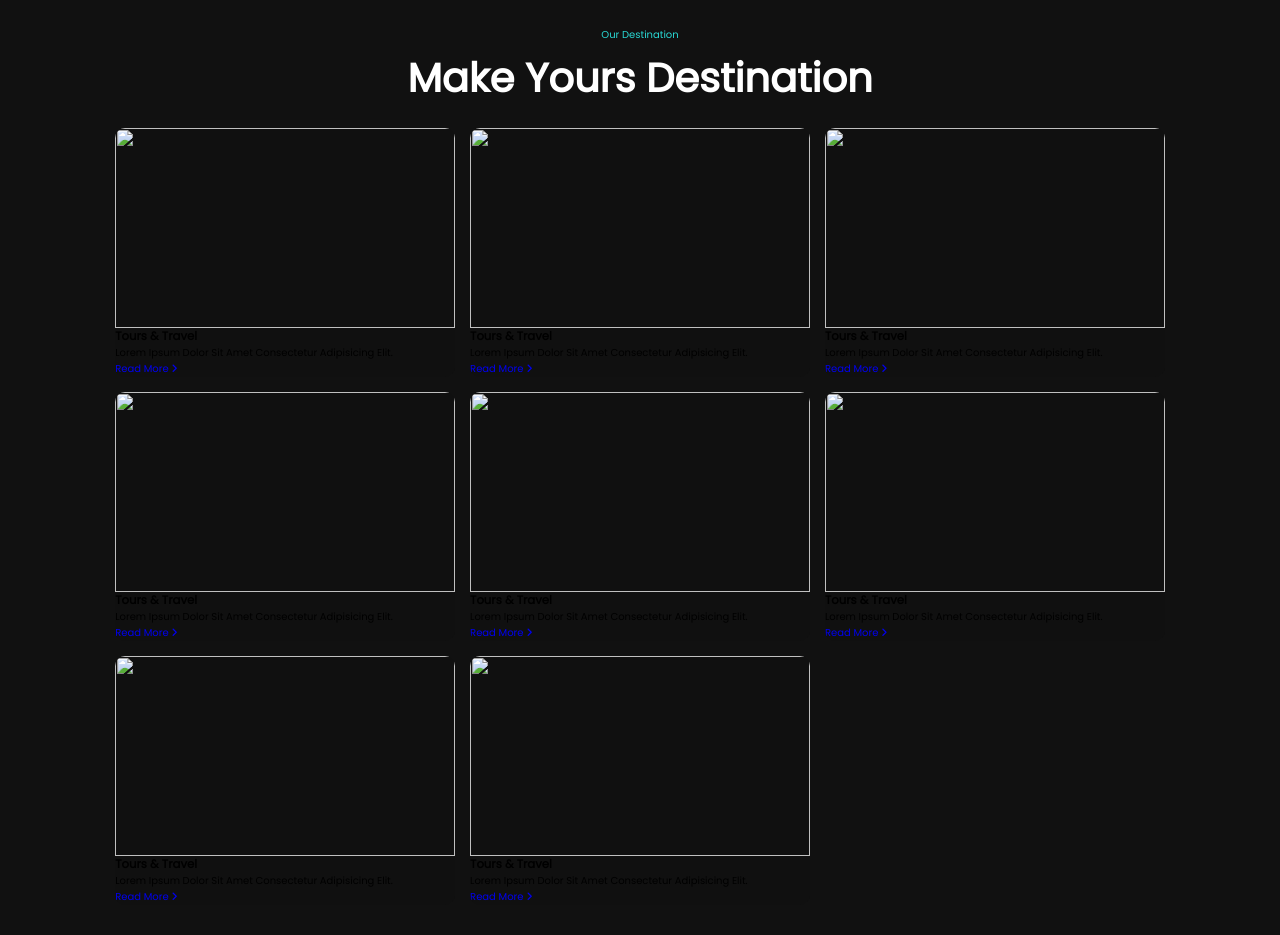
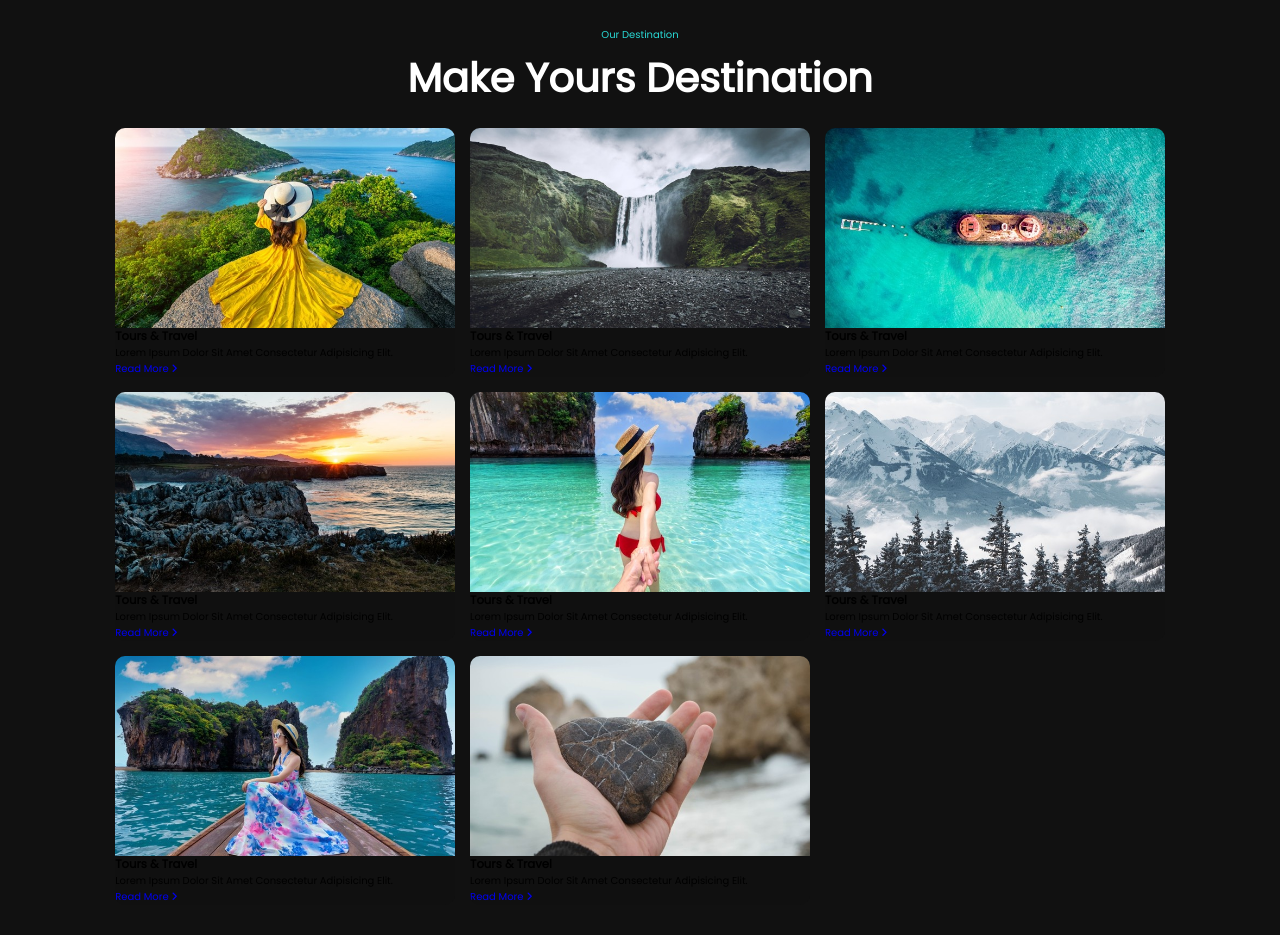
Before and after one commit to alaninib/git-practica-travel, a plain HTML site: page index.html in a window 1280 px wide. Shown: the part 1280-2215 px from the top of the page. Drawn offline with Linux system fonts and the light colour scheme; files whose address does not match are found by name.

Commit message:
index modificado

```diff
--- a/index.html
+++ b/index.html
@@ -69,9 +69,9 @@
     <div class="video-container">
       <video src="images/about-vid-1.mp4" class="video" autoplay loop></video>
       <div class="controls">
-        <span class="control-btn" data-src="images/about-vid-1.mp4"></span>
-        <span class="control-btn" data-src="images/about-vid-2.mp4"></span>
-        <span class="control-btn" data-src="images/about-vid-3.mp4"></span>
+        <span class="control-btn" data-src="./assets/videos/about-vid-1.mp4"></span>
+        <span class="control-btn" data-src="./assets/videos/about-vid-2.mp4"></span>
+        <span class="control-btn" data-src="./assets/videos/about-vid-3.mp4"></span>
       </div>
     </div>
 
@@ -97,7 +97,7 @@
     <div class="box-container">
       <div class="box">
         <div class="image">
-          <img src="images/des-1.jpg" />
+          <img src="./assets/images/des/des-1.jpg" />
         </div>
         <div class="content">
           <h3>tours & travel</h3>
@@ -107,7 +107,7 @@
       </div>
       <div class="box">
         <div class="image">
-          <img src="images/des-2.jpg" />
+          <img src="./assets/images/des/des-2.jpg" />
         </div>
         <div class="content">
           <h3>tours & travel</h3>
@@ -117,7 +117,7 @@
       </div>
       <div class="box">
         <div class="image">
-          <img src="images/des-3.jpg" />
+          <img src="./assets/images/des/des-3.jpg" />
         </div>
         <div class="content">
           <h3>tours & travel</h3>
@@ -127,7 +127,7 @@
       </div>
       <div class="box">
         <div class="image">
-          <img src="images/des-4.jpg" />
+          <img src="./assets/images/des/des-4.jpg" />
         </div>
         <div class="content">
           <h3>tours & travel</h3>
@@ -137,7 +137,7 @@
       </div>
       <div class="box">
         <div class="image">
-          <img src="images/des-5.jpg" />
+          <img src="./assets/images/des/des-5.jpg" />
         </div>
         <div class="content">
           <h3>tours & travel</h3>
@@ -147,7 +147,7 @@
       </div>
       <div class="box">
         <div class="image">
-          <img src="images/des-6.jpg" />
+          <img src="./assets/images/des/des-6.jpg" />
         </div>
         <div class="content">
           <h3>tours & travel</h3>
@@ -157,7 +157,7 @@
       </div>
       <div class="box">
         <div class="image">
-          <img src="images/des-7.jpg" />
+          <img src="./assets/images/des/des-7.jpg" />
         </div>
         <div class="content">
           <h3>tours & travel</h3>
@@ -167,7 +167,7 @@
       </div>
       <div class="box">
         <div class="image">
-          <img src="images/des-8.jpg" />
+          <img src="./assets/images/des/des-8.jpg" />
         </div>
         <div class="content">
           <h3>tours & travel</h3>
```
